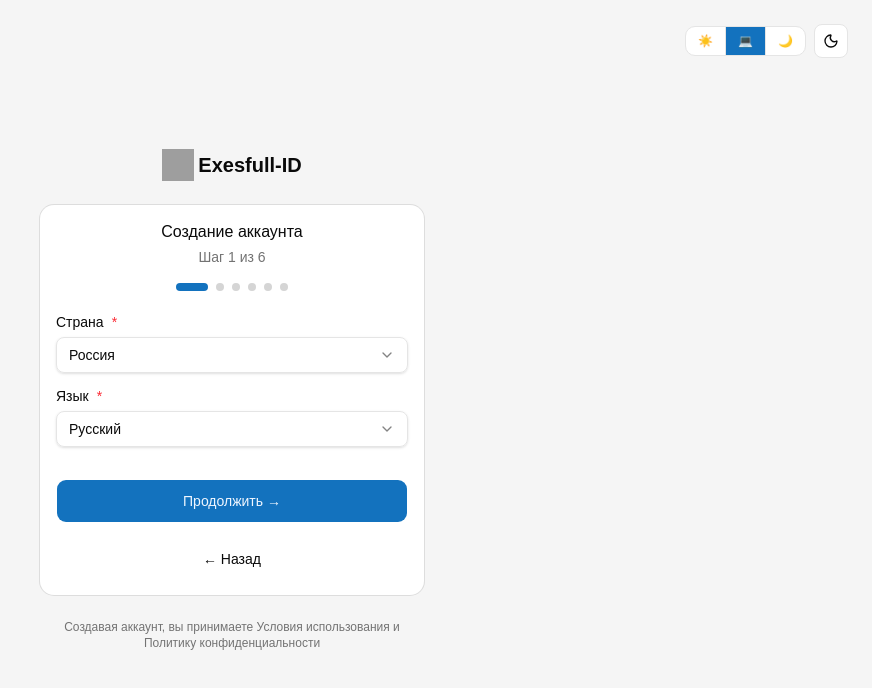
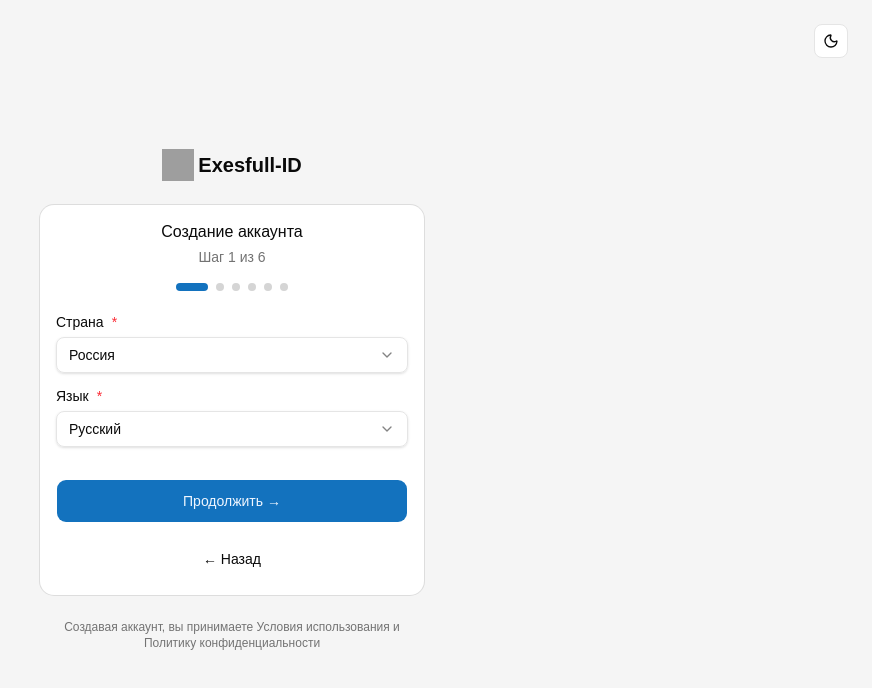
Before and after one commit to exesfull/eidv5-shad, a React (Vite) app: page /oauth/create in a window 1280 px wide. Shown: the top 688 px of the page, without its empty margins (408-1280 px from the left). Built offline with nearby package versions, Linux system fonts and the light colour scheme; grey boxes are pictures that could not be loaded.

Commit message:
Исправлена система изменения Темы dark-light

```diff
--- a/src/components/theme-toggle.tsx
+++ b/src/components/theme-toggle.tsx
@@ -1,5 +1,5 @@
 import { Moon, Sun } from "lucide-react";
-import { useTheme } from "next-themes";
+import { useTheme } from "@/components/theme-provider";
 import { useEffect, useState } from "react";
 
 export function ThemeToggle() {
--- a/src/pages/CreateAccountPage.tsx
+++ b/src/pages/CreateAccountPage.tsx
@@ -55,9 +55,6 @@ const checkEmailExists = async (email: string): Promise<{ exists: boolean }> =>
 
 export default function CreateAccountPage() {
   const navigate = useNavigate();
-
-  // Theme state
-  const [theme, setTheme] = useState<"light" | "dark" | "system">("system");
 
   // Step state: 'country' | 'phone' | 'personal' | 'email' | 'password' | 'consent'
   const [step, setStep] = useState<"country" | "phone" | "personal" | "email" | "password" | "consent">("country");
@@ -287,37 +284,8 @@ export default function CreateAccountPage() {
 
   return (
     <div className="relative flex min-h-screen flex-col items-center justify-center bg-muted p-6">
-      {/* THEME SWITCHER */}
-      <div className="absolute right-6 top-6 flex items-center gap-2">
-        <div className="flex rounded-lg border overflow-hidden bg-background">
-          <button
-            onClick={() => setTheme("light")}
-            className={cn(
-              "px-3 py-1.5 text-xs font-medium transition-colors",
-              theme === "light" ? "bg-primary text-primary-foreground" : "hover:bg-muted"
-            )}
-          >
-            ☀️
-          </button>
-          <button
-            onClick={() => setTheme("system")}
-            className={cn(
-              "px-3 py-1.5 text-xs font-medium transition-colors border-l border-r",
-              theme === "system" ? "bg-primary text-primary-foreground" : "hover:bg-muted"
-            )}
-          >
-            💻
-          </button>
-          <button
-            onClick={() => setTheme("dark")}
-            className={cn(
-              "px-3 py-1.5 text-xs font-medium transition-colors",
-              theme === "dark" ? "bg-primary text-primary-foreground" : "hover:bg-muted"
-            )}
-          >
-            🌙
-          </button>
-        </div>
+      {/* THEME */}
+      <div className="absolute right-6 top-6">
         <ThemeToggle />
       </div>
 
--- /dev/null
+++ b/src/pages/NotFoundPage.tsx
@@ -0,0 +1,79 @@
+"use client";
+
+import { useNavigate } from "react-router-dom";
+import { Button } from "@/components/ui/button";
+import { ThemeToggle } from "@/components/theme-toggle";
+import { Skeleton } from "@/components/ui/skeleton";
+import { useState } from "react";
+
+export default function NotFoundPage() {
+  const navigate = useNavigate();
+  const [logoLoaded, setLogoLoaded] = useState(false);
+
+  return (
+    <div className="relative flex min-h-screen flex-col items-center justify-center bg-muted p-6">
+      {/* THEME */}
+      <div className="absolute right-6 top-6">
+        <ThemeToggle />
+      </div>
+
+      <div className="w-full max-w-sm space-y-6 text-center">
+        {/* LOGO */}
+        <div className="flex flex-col items-center gap-6">
+          <div className="flex items-center font-semibold text-xl">
+            {!logoLoaded && (
+              <Skeleton className="h-8 w-8 mr-1 rounded" />
+            )}
+            <img
+              className="mr-1 h-8 w-8"
+              src="https://exesfull.com/img/10.svg"
+              alt=""
+              onLoad={() => setLogoLoaded(true)}
+              style={{ display: logoLoaded ? 'block' : 'none' }}
+            />
+            Exesfull-ID
+          </div>
+        </div>
+
+        {/* 404 ILLUSTRATION */}
+        <div className="relative">
+          <div className="w-48 h-48 mx-auto rounded-full  from-primary/20 to-primary/5 flex items-center justify-center">
+            <div className="text-8xl font-bold text-primary">
+              404
+            </div>
+          </div>
+
+          {/* Decorative elements */}
+          <div className="absolute -top-2 -right-2 w-8 h-8 bg-primary/20 rounded-full blur-sm" />
+          <div className="absolute -bottom-2 -left-2 w-12 h-12 bg-primary/10 rounded-full blur-sm" />
+        </div>
+
+        {/* TEXT */}
+        <div className="space-y-2">
+          <h1 className="text-2xl font-bold">
+            Страница не найдена
+          </h1>
+          <p className="text-muted-foreground">
+            Похоже, вы заблудились. Страница, которую вы ищете, не существует или была перемещена.
+          </p>
+        </div>
+
+        {/* ACTIONS */}
+        <div className="space-y-3 pt-4">
+          <Button
+            onClick={() => navigate("/")}
+            className="w-full h-11"
+          >
+            Вернуться на главную
+          </Button>
+
+        </div>
+
+        {/* FOOTER */}
+        <p className="text-xs text-muted-foreground pt-6">
+          Если вы считаете, что это ошибка, обратитесь в поддержку
+        </p>
+      </div>
+    </div>
+  );
+}
--- a/src/router/index.tsx
+++ b/src/router/index.tsx
@@ -3,6 +3,7 @@ import { createBrowserRouter, RouterProvider } from 'react-router-dom'
 import LoginPage from '@/pages/LoginPage'
 import PasswordForgotPage from '@/pages/PasswordForgotPage'
 import CreateAccountPage from '@/pages/CreateAccountPage'
+import NotFoundPage from '@/pages/NotFoundPage'
 
 export const router = createBrowserRouter([
   {
@@ -17,6 +18,10 @@ export const router = createBrowserRouter([
     path: '/forgotPassword',
     element: <PasswordForgotPage />,
   },
+  {
+    path: '*',
+    element: <NotFoundPage />,
+  },
   // добавьте другие маршруты по необходимости
 ], {
   // 🔥 basename для работы в поддиректории /oauth/
```
